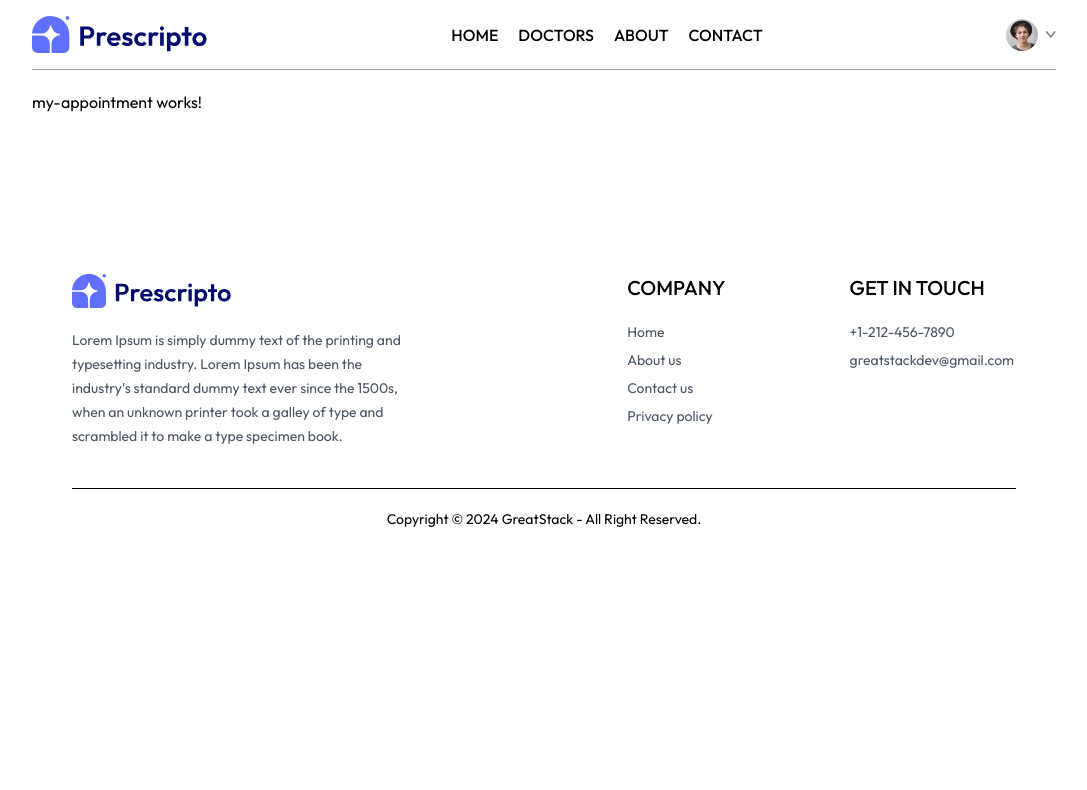
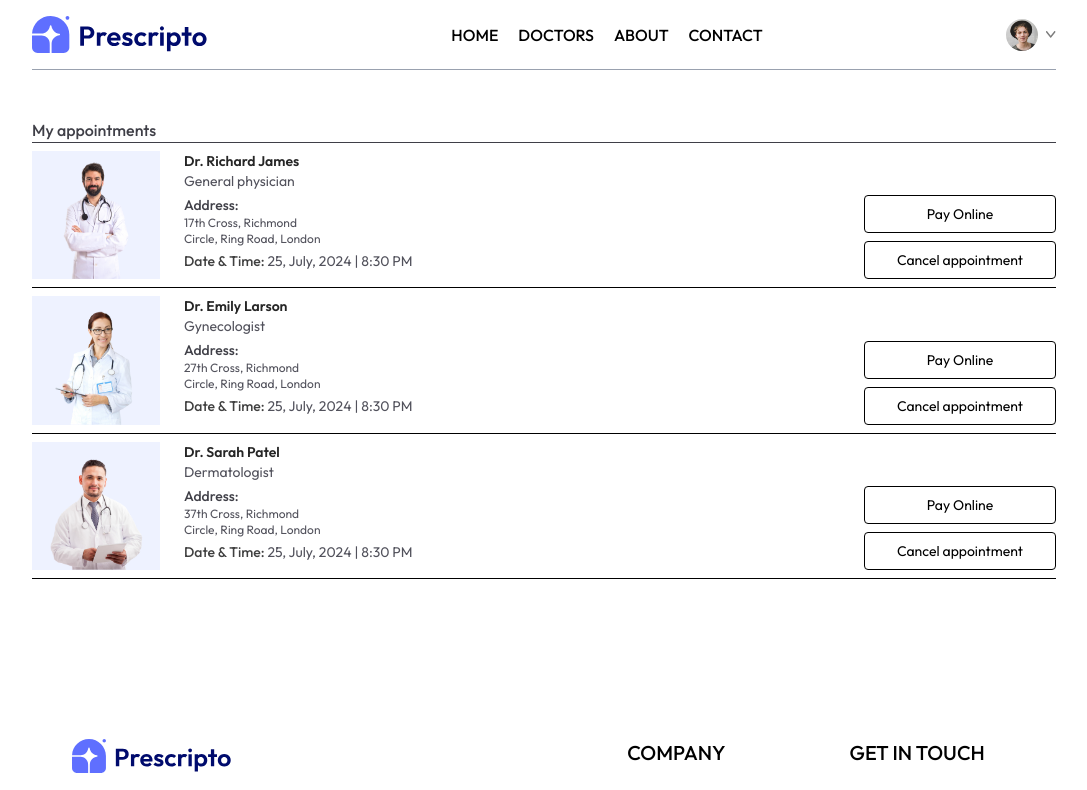
Before and after one commit to gemy-777/mediFlowFront, an Angular app: page /my-appointments in a window 1280 px wide. Shown: the top 790 px of the page, without its empty margins (96-1183 px from the left). Built offline with nearby package versions, Linux system fonts and the light colour scheme.

Commit message:
myAppointment

```diff
--- a/src/app/pages/my-appointment/my-appointment.html
+++ b/src/app/pages/my-appointment/my-appointment.html
@@ -1 +1,36 @@
-<p>my-appointment works!</p>
+<div>
+  <p class="pd-3 mt-12 font-medium text-zinc-700 border-b">My appointments</p>
+  <div>
+    @for (doctor of allDoctors | slice: 0 : 3; track doctor._id) {
+      <div class="grid grid-cols-[1fr_2fr] gap-4 sm:flex sm:gap-6 py-2 border-b">
+        <div>
+          <img class="w-32 bg-indigo-50" [src]="doctor.image" alt="" />
+        </div>
+        <div class="flex-1 text-sm text-zinc-600">
+          <p class="text-neutral-800 font-semibold">{{ doctor.name }}</p>
+          <p>{{ doctor.speciality }}</p>
+          <p class="text-zinc-700 font-medium mt-1">Address:</p>
+          <p class="text-xs">{{ doctor.address.line1 }}</p>
+          <p class="text-xs">{{ doctor.address.line2 }}</p>
+          <p class="text-sm mt-1">
+            <span class="text-sm text-neutral-700 font-medium">Date & Time:</span>
+            25, July, 2024 | 8:30 PM
+          </p>
+        </div>
+        <div></div>
+        <div class="flex flex-col gap-2 justify-end">
+          <button
+            class="text-sm text-ston-500 text-center sm:min-w-48 py-2 border rounded hover:bg-primary hover:text-white transition-all duration-300"
+          >
+            Pay Online
+          </button>
+          <button
+            class="text-sm text-ston-500 text-center sm:min-w-48 py-2 border rounded hover:bg-red-600 hover:text-white transition-all duration-300"
+          >
+            Cancel appointment
+          </button>
+        </div>
+      </div>
+    }
+  </div>
+</div>
--- a/src/app/pages/my-appointment/my-appointment.ts
+++ b/src/app/pages/my-appointment/my-appointment.ts
@@ -1,11 +1,14 @@
-import { Component } from '@angular/core';
+import { Component, inject } from '@angular/core';
+import { DoctorsService } from '../../services/doctors-service';
+import { SlicePipe } from '@angular/common';
 
 @Component({
   selector: 'app-my-appointment',
-  imports: [],
+  imports: [SlicePipe],
   templateUrl: './my-appointment.html',
   styleUrl: './my-appointment.css',
 })
 export class MyAppointment {
-
+  doctorsService = inject(DoctorsService);
+  allDoctors = this.doctorsService.doctors();
 }
```
